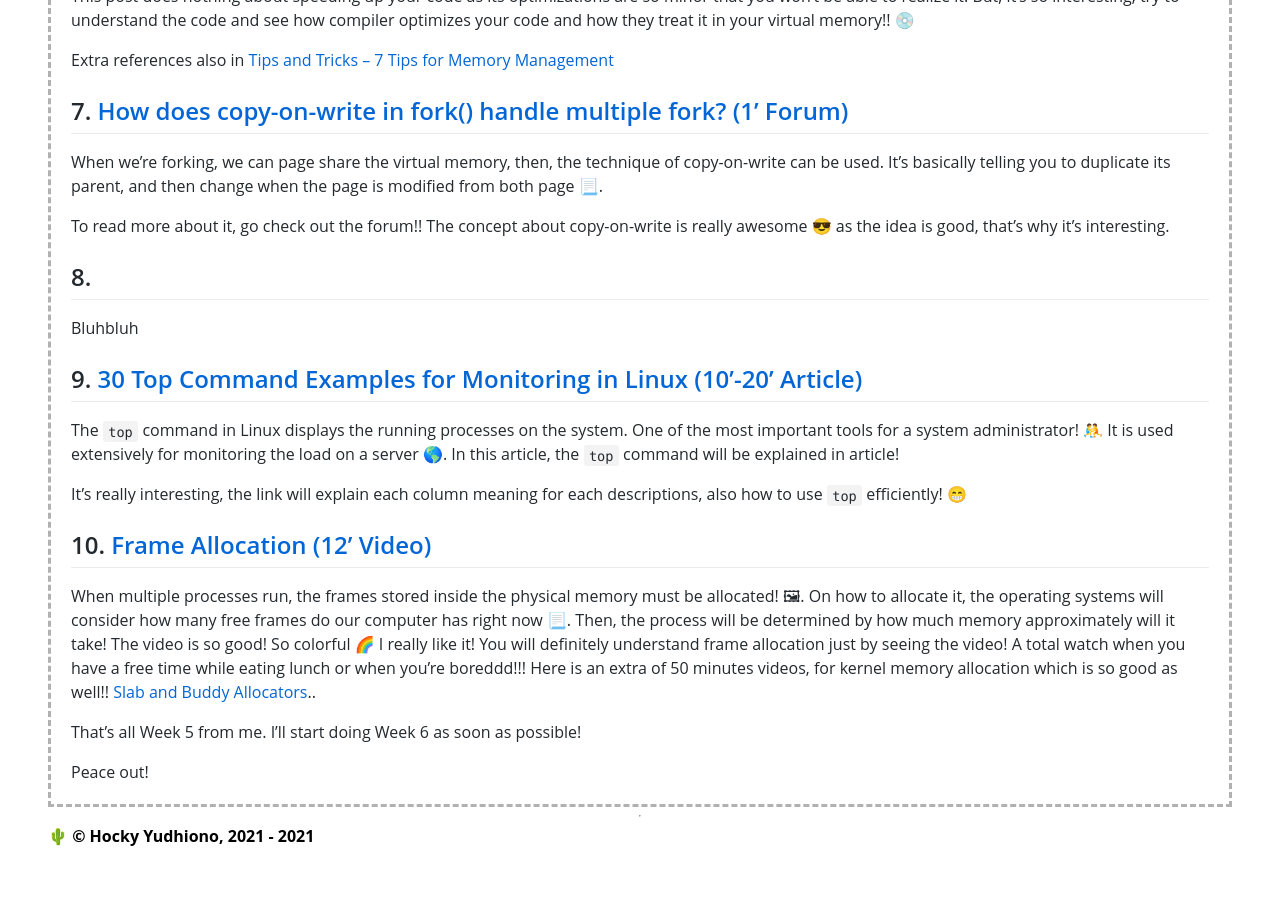
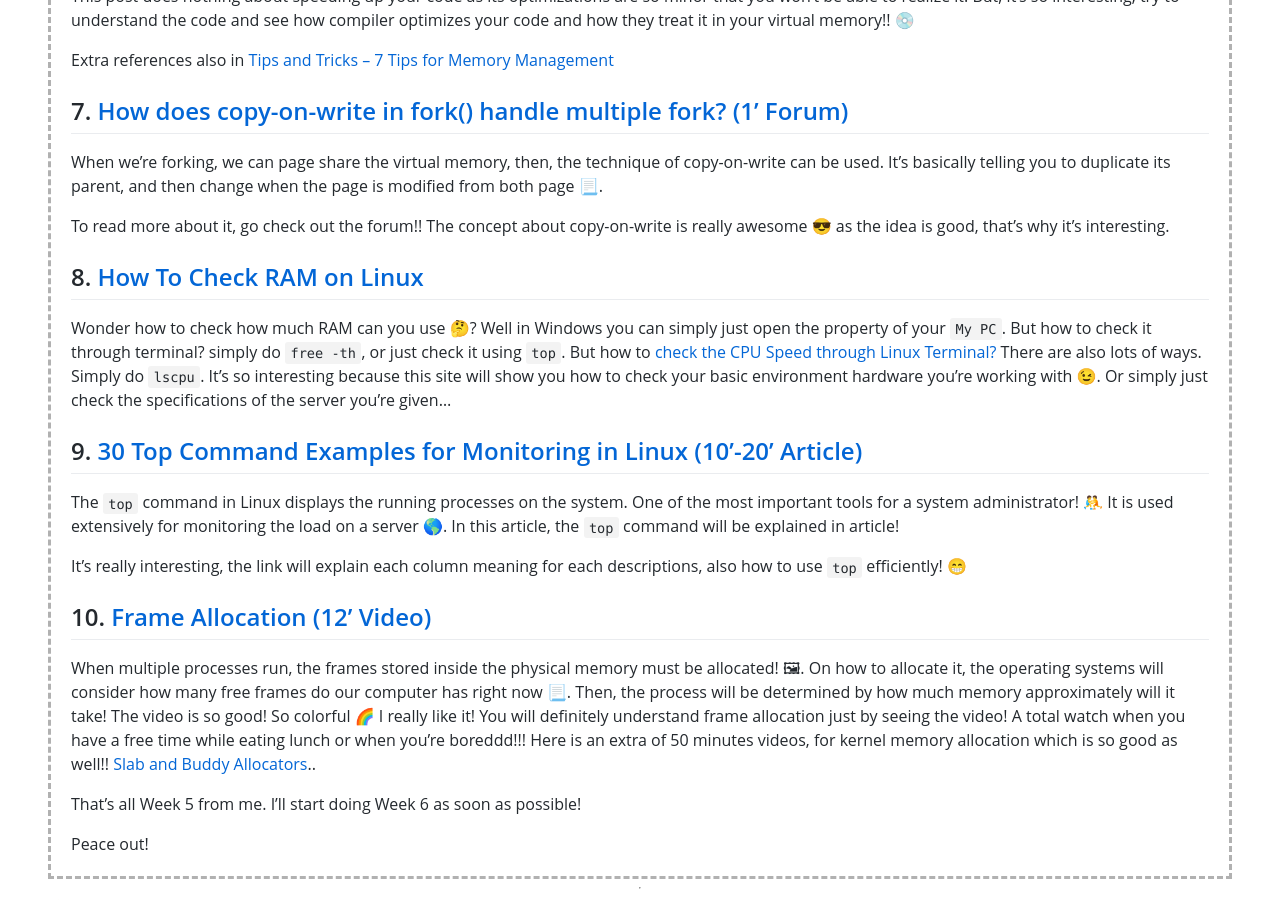
Before and after one commit to Bimabara/os211, a Jekyll site: the page built from w05.md, in a window 1280 px wide and 900 px high, scrolled down 1917 px. Built offline with Jekyll 4.4.1, drawn with Linux system fonts in a browser that asks for light colours; our own code applies the rules of GitHub Pages for plain Markdown files.

Commit message:
[W05] Finish Top 10

```diff
--- a/w05.md
+++ b/w05.md
@@ -59,9 +59,9 @@ When we're forking, we can page share the virtual memory, then, the technique of
 
 To read more about it, go check out the forum!! The concept about copy-on-write is really awesome 😎 as the idea is good, that's why it's interesting.
 
-## 8.
+## 8. [How To Check RAM on Linux](https://devconnected.com/how-to-check-ram-on-linux/)
 
-Bluhbluh
+Wonder how to check how much RAM can you use 🤔? Well in Windows you can simply just open the property of your `My PC`. But how to check it through terminal? simply do `free -th`, or just check it using `top`. But how to [check the CPU Speed through Linux Terminal?](https://linoxide.com/check-cpu-speed-on-linux/) There are also lots of ways. Simply do `lscpu`. It's so interesting because this site will show you how to check your basic environment hardware you're working with 😉. Or simply just check the specifications of the server you're given...
 
 ## 9. [30 Top Command Examples for Monitoring in Linux (10'-20' Article)](https://linoxide.com/linux-top-command-examples-screenshots/)
 
```
